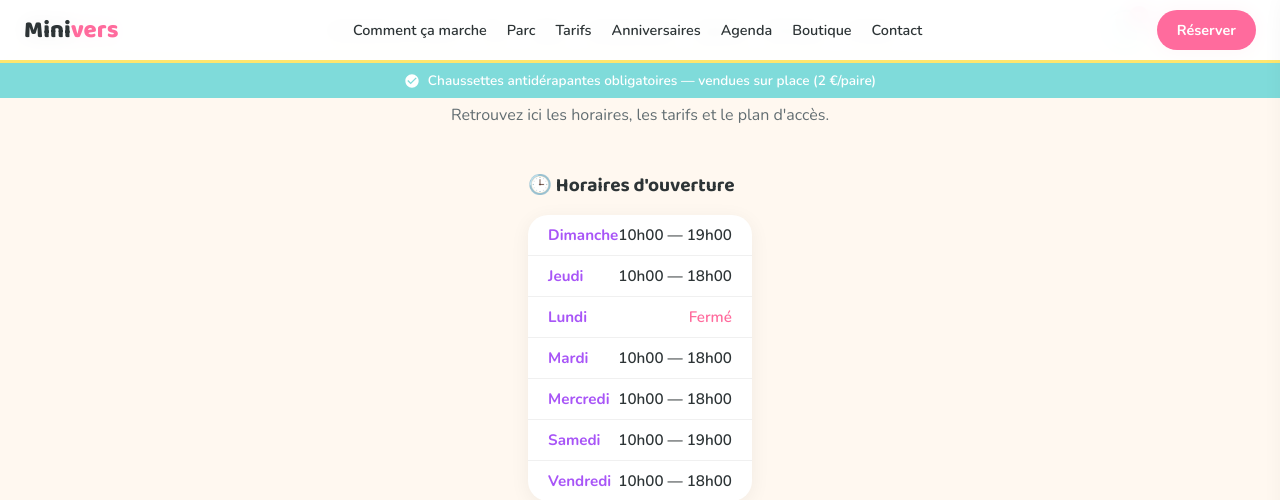
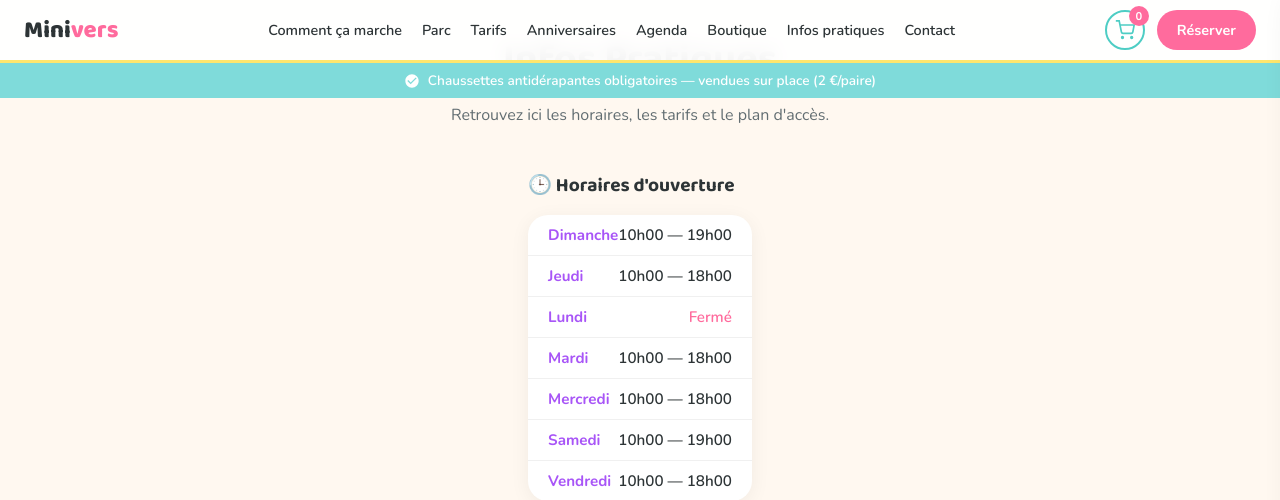
Before and after one commit to Binair-Dev/Minivers, a Django app: page /infos-pratiques/ in a window 1280 px wide. Shown: the top 500 px of the page. Run offline with Django 4.2, Linux system fonts and the light colour scheme; data comes from the database, SQL or seed files in the repository.

Commit message:
refactor(nav): nav principale dynamique via inclusion tag {% nav %}
- main/templatetags/nav.py : items déclarés dans NAV_ITEMS (ancres locales
  + routes nommées), dégradation douce en ancre si une route disparaît
- templates/main/_nav.html : structure identique au mock (classes et id
  du panier conservés), logo pointant vers l'accueil
- templates/base.html : la nav codée en dur est remplacée par {% nav %}
- templates/main/infos_pratiques.html : nav locale dupliquée supprimée,
  elle hérite désormais de celle de base.html
- La variante boutique de la nav est conservée (block header surchargé),
  TODO boutique inchangé

Aucune modification de settings.py : le tag fonctionne tel quel.

```diff
--- /dev/null
+++ b/main/templatetags/nav.py
@@ -0,0 +1,63 @@
+"""Tag de navigation : rend la nav commune depuis un seul endroit.
+
+Inclus dans les templates via::
+
+    {% load nav %}
+    {% nav %}
+
+Contrairement à un context processor, ce tag ne demande aucune modification
+de ``settings.py`` : les items vivent dans ``NAV_ITEMS`` ci-dessous, et les
+liens utilisent les routes existantes de ``main.urls``.
+"""
+
+from django import template
+
+register = template.Library()
+
+# Éléments de la nav principale, dans l'ordre d'affichage.
+# ``anchor`` : ancre locale (page d'accueil uniquement) ; ``url_name`` :
+# route nommée de l'app ``main`` ; les deux renseignés => lien interne vers
+# la page d'accueil + ancre (ex. tarifs depuis une autre page).
+NAV_ITEMS = [
+    {"label": "Comment ça marche", "anchor": "comment"},
+    {"label": "Parc", "anchor": "activites"},
+    {"label": "Tarifs", "anchor": "tarifs"},
+    {"label": "Anniversaires", "anchor": "anniversaires"},
+    {"label": "Agenda", "anchor": "evenements"},
+    # TODO(boutique): la boutique sortira en projet séparé — remplacer ce
+    # placeholder par l'URL du site boutique quand il existera.
+    {"label": "Boutique", "url_name": "main:boutique"},
+    {"label": "Infos pratiques", "url_name": "main:infos_pratiques"},
+    {"label": "Contact", "anchor": "contact"},
+]
+
+
+@register.inclusion_tag("main/_nav.html", takes_context=True)
+def nav(context, active=None):
+    """Rend la nav principale.
+
+    ``active`` : label optionnel de l'item à marquer comme page courante
+    (les ancres locales ne gardent leur sens que sur la page d'accueil).
+    """
+    request = context.get("request")
+    items = []
+    for item in NAV_ITEMS:
+        if item.get("url_name"):
+            href = f"#{item['anchor']}" if item.get("anchor") else "#"
+            if request is not None:
+                href = _reverse_or_anchor(item["url_name"], item.get("anchor"))
+        else:
+            href = f"#{item['anchor']}"
+        items.append({"label": item["label"], "href": href, "active": item["label"] == active})
+    return {"items": items}
+
+
+def _reverse_or_anchor(url_name, anchor):
+    """URL de la route si elle existe, sinon ancre locale (dégradation douce)."""
+    from django.urls import reverse, NoReverseMatch
+
+    try:
+        url = reverse(url_name)
+    except NoReverseMatch:
+        return f"#{anchor}" if anchor else "#"
+    return f"{url}#{anchor}" if anchor else url
--- a/templates/base.html
+++ b/templates/base.html
@@ -1,4 +1,4 @@
-{% load static %}<!DOCTYPE html>
+{% load static nav %}<!DOCTYPE html>
 <html lang="fr">
 <head>
 <meta charset="UTF-8">
@@ -11,27 +11,7 @@
 <body>
 
 {% block header %}
-<nav>
-<a href="#" class="logo">Mini<span>vers</span></a>
-<ul>
-<li><a href="#comment">Comment ça marche</a></li>
-<li><a href="#activites">Parc</a></li>
-<li><a href="#tarifs">Tarifs</a></li>
-<li><a href="#anniversaires">Anniversaires</a></li>
-<li><a href="#evenements">Agenda</a></li>
-<!-- TODO(boutique): la boutique sortira en projet séparé — remplacer ce
-     placeholder par l'URL du site boutique quand il existera. -->
-<li><a href="#">Boutique</a></li>
-<li><a href="#contact">Contact</a></li>
-</ul>
-<div class="nav-right">
-<button class="btn-cart" onclick="toggleCart()">
-<svg width="20" height="20" viewBox="0 0 24 24" fill="none" stroke="currentColor" stroke-width="2"><circle cx="9" cy="21" r="1"/><circle cx="20" cy="21" r="1"/><path d="M1 1h4l2.68 13.39a2 2 0 002 1.61h9.72a2 2 0 002-1.61L23 6H6"/></svg>
-<span class="cart-count" id="cartCount">0</span>
-</button>
-<button class="btn-resa" onclick="toggleCart()">Réserver</button>
-</div>
-</nav>
+{% nav %}
 <div class="sock-banner" id="sockBanner">
 <svg viewBox="0 0 24 24"><path d="M12 2C6.48 2 2 6.48 2 12s4.48 10 10 10 10-4.48 10-10S17.52 2 12 2zm-2 15l-5-5 1.41-1.41L10 14.17l7.59-7.59L19 8l-9 9z"/></svg>
 Chaussettes antidérapantes obligatoires — vendues sur place (2 €/paire)
--- /dev/null
+++ b/templates/main/_nav.html
@@ -0,0 +1,19 @@
+{% comment %}
+Nav principale partagée (rendue par le tag {% load nav %} / {% nav %}).
+Structure identique au mock : mêmes classes, mêmes id (panier JS).
+{% endcomment %}
+<nav>
+<a href="{% url 'main:home' %}" class="logo">Mini<span>vers</span></a>
+<ul>
+{% for item in items %}
+<li><a href="{{ item.href }}"{% if item.active %} aria-current="page"{% endif %}>{{ item.label }}</a></li>
+{% endfor %}
+</ul>
+<div class="nav-right">
+<button class="btn-cart" onclick="toggleCart()">
+<svg width="20" height="20" viewBox="0 0 24 24" fill="none" stroke="currentColor" stroke-width="2"><circle cx="9" cy="21" r="1"/><circle cx="20" cy="21" r="1"/><path d="M1 1h4l2.68 13.39a2 2 0 002 1.61h9.72a2 2 0 002-1.61L23 6H6"/></svg>
+<span class="cart-count" id="cartCount">0</span>
+</button>
+<button class="btn-resa" onclick="toggleCart()">Réserver</button>
+</div>
+</nav>
--- a/templates/main/infos_pratiques.html
+++ b/templates/main/infos_pratiques.html
@@ -4,23 +4,6 @@
 {% block title %}Infos pratiques — Minivers{% endblock %}
 
 {% block content %}
-
-<!-- NAV -->
-<nav>
-<a href="/" class="logo">Mini<span>vers</span></a>
-<ul>
-<li><a href="/#comment">Comment ça marche</a></li>
-<li><a href="/#activites">Parc</a></li>
-<li><a href="/#tarifs">Tarifs</a></li>
-<li><a href="/#anniversaires">Anniversaires</a></li>
-<li><a href="/#evenements">Agenda</a></li>
-<li><a href="/#boutique">Boutique</a></li>
-<li><a href="/#contact">Contact</a></li>
-</ul>
-<div class="nav-right">
-<a href="/#tarifs" class="btn-resa" style="text-decoration:none">Réserver</a>
-</div>
-</nav>
 
 <!-- INFOS PRATIQUES -->
 <section class="section full-sec" id="infos-pratiques">
```
Also changed, not shown: main/templatetags/__init__.py (added).
